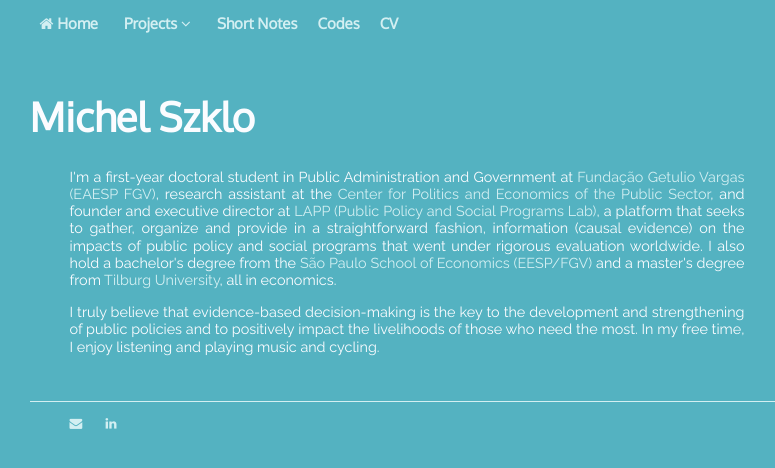
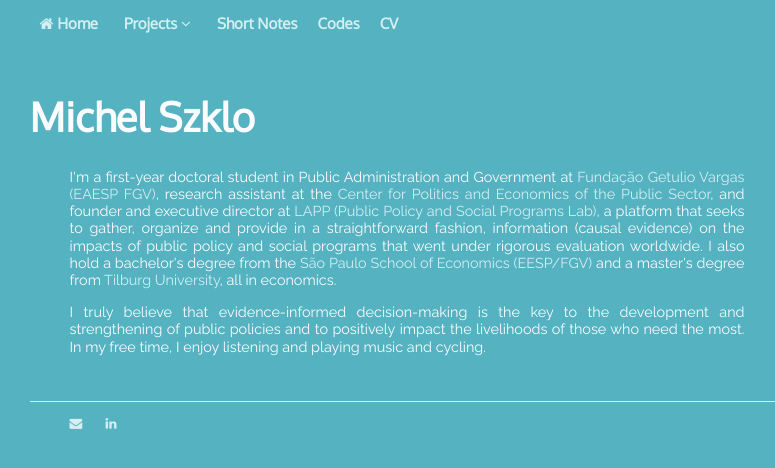
Before and after one commit to michelszklo/michelszklo.github.io, a Jekyll site: the page built from index.html, in a window 1280 px wide. Shown: the top 468 px of the page, without its empty margins (233-1008 px from the left). Built offline with Jekyll 4.4.1, drawn with Linux system fonts in a browser that asks for light colours.

Commit message:
'evidence-based' to 'evidence-informed'

```diff
--- a/index.html
+++ b/index.html
@@ -5,6 +5,6 @@
 <div class="blurb">
 	<h1>Michel Szklo</h1>
 	<p style="text-align: justify;">I'm a first-year doctoral student in Public Administration and Government at <a href="http://eaesp.fgv.br/" target="_blank">Funda&ccedil;&atilde;o Getulio Vargas (EAESP FGV)</a>, research assistant at the <a href="http://cepesp.fgv.br/en" target="_blank">Center for Politics and Economics of the Public Sector</a>, and founder and executive director at <a href="http://lapp.org.br/" target="_blank">LAPP (Public Policy and Social Programs Lab)</a>, a platform that seeks to gather, organize and provide in a straightforward fashion, information (causal evidence) on the impacts of public policy and social programs that went under rigorous evaluation worldwide. I also hold a bachelor's degree from the <a href="http://eesp.fgv.br/en" target="_blank">S&atilde;o Paulo School of Economics (EESP/FGV)</a> and a master's degree from <a href="https://www.tilburguniversity.edu/" target="_blank">Tilburg University</a>, all in economics.</p>
-	<p style="text-align: justify;">I truly believe that evidence-based decision-making is the key to the development and strengthening of public policies and to positively&nbsp;impact the livelihoods of those who need the most. In my free time, I enjoy listening and playing music and cycling.</p>
+	<p style="text-align: justify;">I truly believe that evidence-informed decision-making is the key to the development and strengthening of public policies and to positively&nbsp;impact the livelihoods of those who need the most. In my free time, I enjoy listening and playing music and cycling.</p>
 	<p>&nbsp;</p>
 </div><!-- /.blurb -->
```
